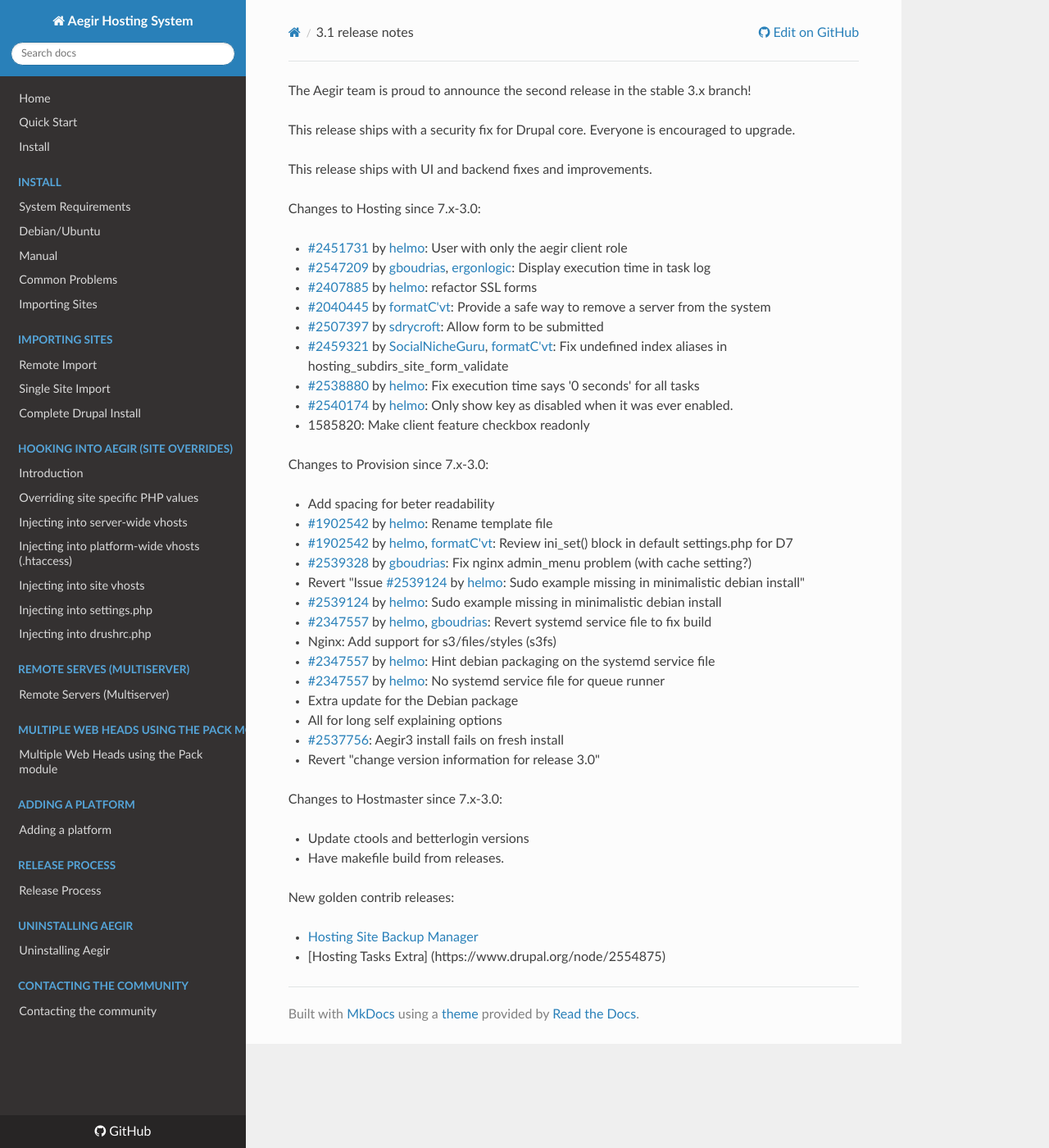
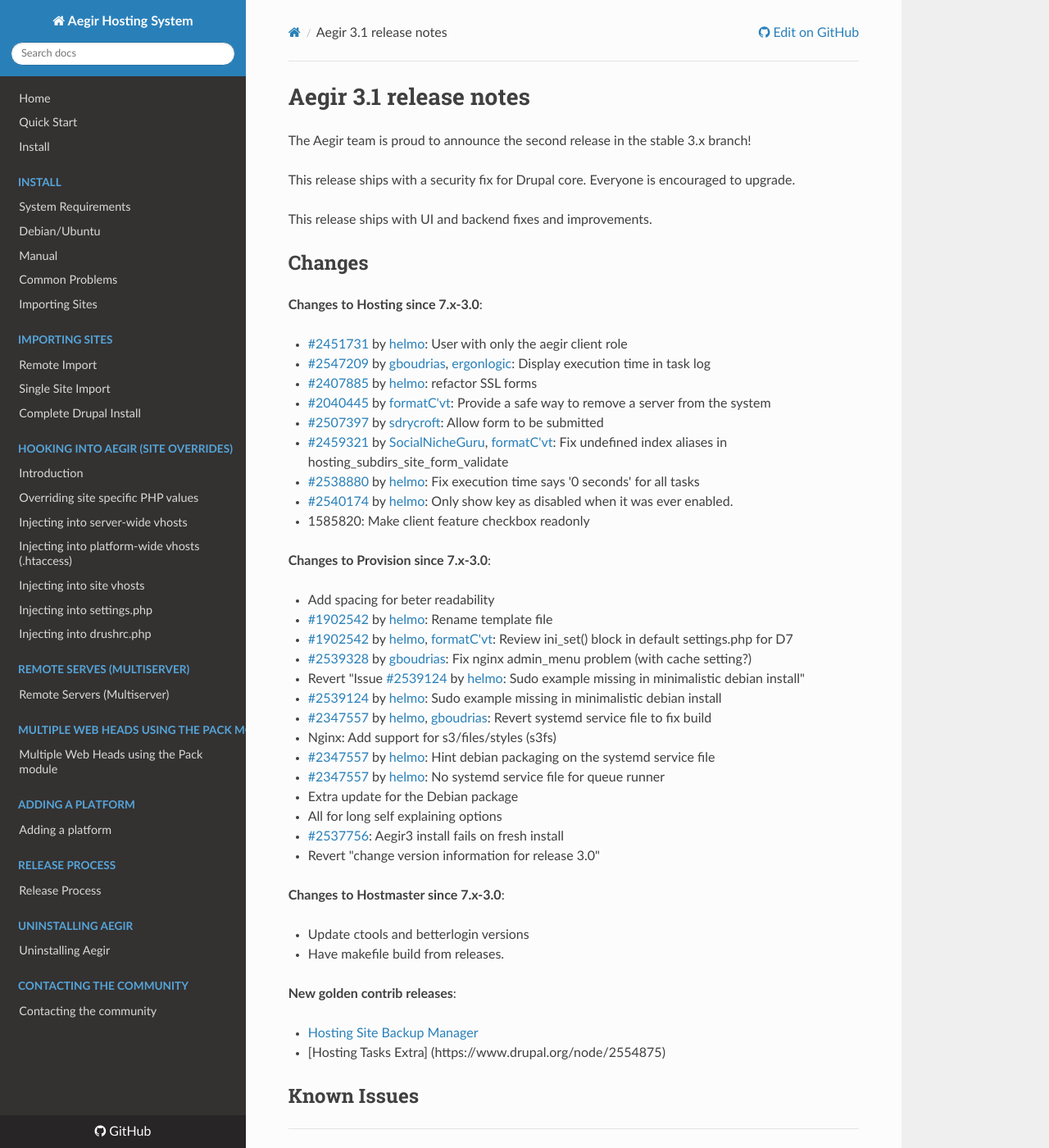
Before and after one commit to aegir-project/documentation, an MkDocs documentation site: the page built from docs/release-notes/3.1-release-notes.md, in a window 1280 px wide and 1400 px high. Shown: the whole window at 82% size. Built offline with MkDocs 1.6.1, drawn with Linux system fonts in a browser that asks for light colours; nearby versions of some CDN libraries; old or Windows-style settings are respelled for this version of MkDocs.

Commit message:
Formatting

```diff
--- a/docs/release-notes/3.1-release-notes.md
+++ b/docs/release-notes/3.1-release-notes.md
@@ -1,10 +1,16 @@
+Aegir 3.1 release notes
+=======================
+
 The Aegir team is proud to announce the second release in the stable 3.x branch!
 
 This release ships with a security fix for Drupal core. Everyone is encouraged to upgrade.
 
 This release ships with UI and backend fixes and improvements.
 
-Changes to Hosting since 7.x-3.0:
+Changes
+-------
+
+**Changes to Hosting since 7.x-3.0**:
 
 *   [#2451731](https://drupal.org/node/2451731) by [helmo](/u/helmo): User with only the aegir client role
 *   [#2547209](https://drupal.org/node/2547209) by [gboudrias](/u/gboudrias), [ergonlogic](/u/ergonlogic): Display execution time in task log
@@ -16,7 +22,7 @@
 *   [#2540174](https://drupal.org/node/2540174) by [helmo](/u/helmo): Only show key as disabled when it was ever enabled.
 *   1585820: Make client feature checkbox readonly
 
-Changes to Provision since 7.x-3.0:
+**Changes to Provision since 7.x-3.0**:
 
 *   Add spacing for beter readability
 *   [#1902542](https://drupal.org/node/1902542) by [helmo](/u/helmo): Rename template file
@@ -33,12 +39,15 @@
 *   [#2537756](https://drupal.org/node/2537756): Aegir3 install fails on fresh install
 *   Revert "change version information for release 3.0"
 
-Changes to Hostmaster since 7.x-3.0:
+**Changes to Hostmaster since 7.x-3.0**:
 
 *   Update ctools and betterlogin versions
 *   Have makefile build from releases.
 
-New golden contrib releases:
+**New golden contrib releases**:
 
 * [Hosting Site Backup Manager](https://www.drupal.org/node/2554859)
 * [Hosting Tasks Extra] (https://www.drupal.org/node/2554875)
+
+Known Issues
+------------
```
